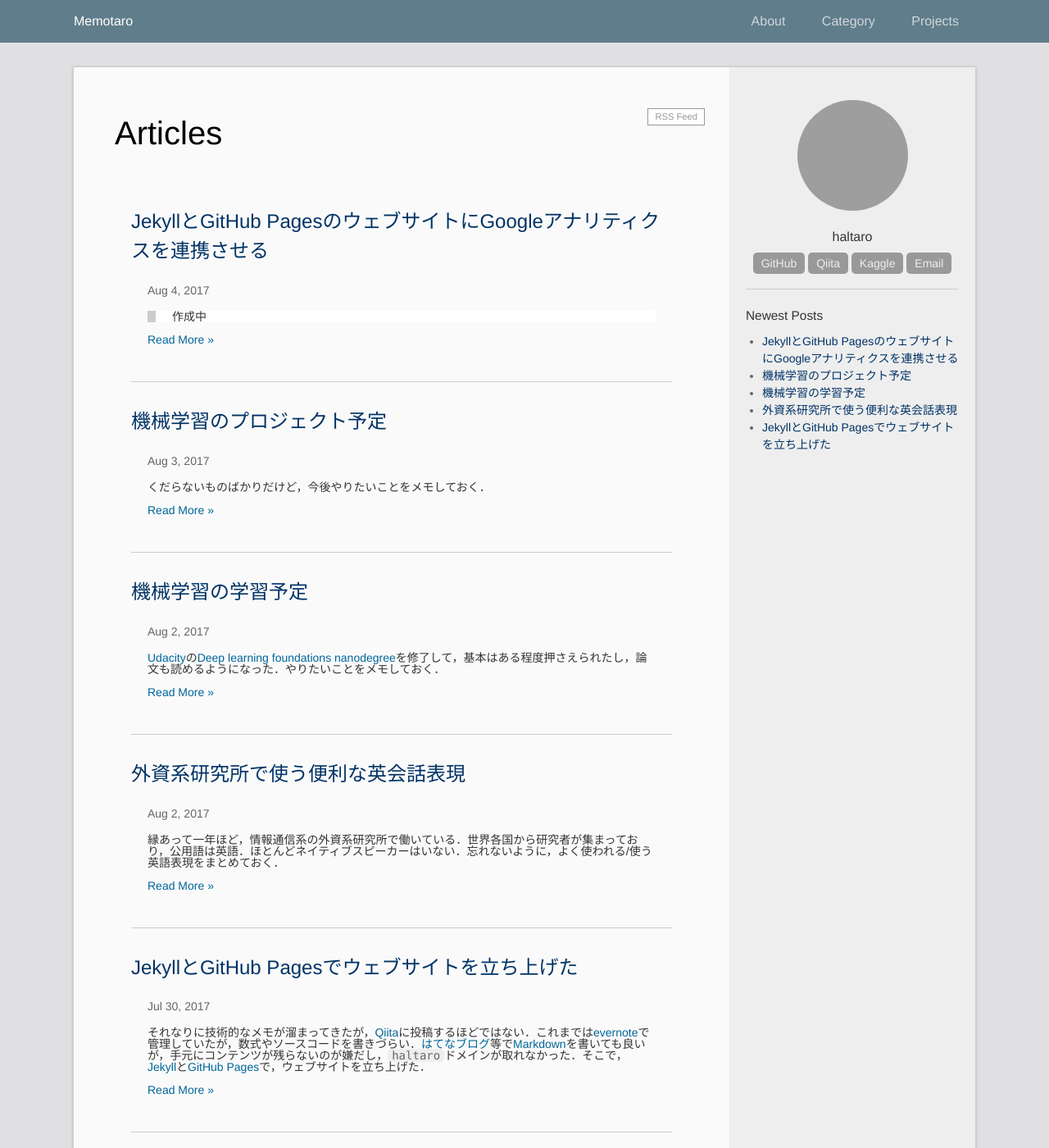
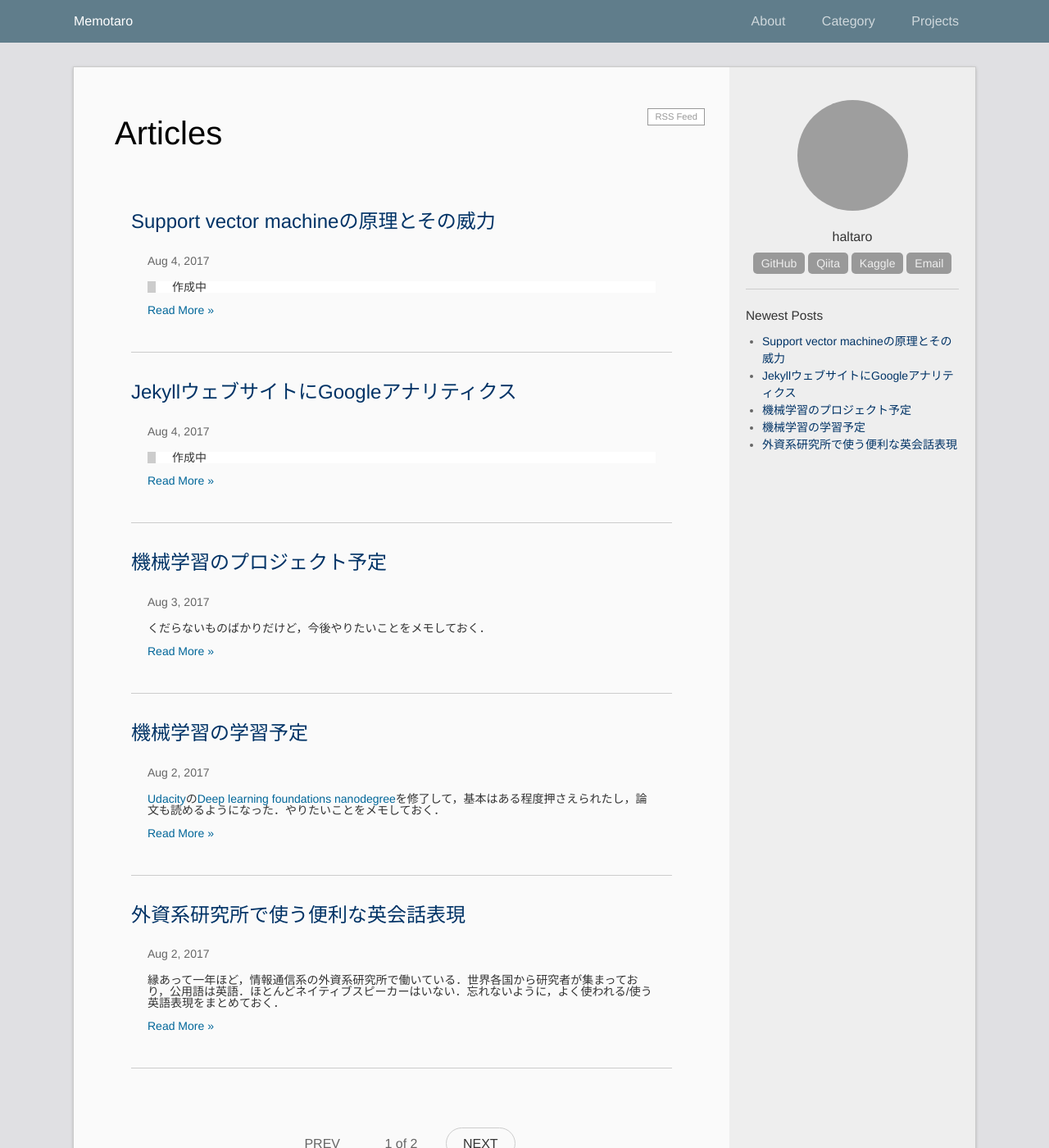
Before and after one commit to madoreenu/haltaro.github.io, a Jekyll site: the page built from index.html, in a window 1280 px wide and 1400 px high. Shown: the whole window at 82% size. Built offline with Jekyll 4.4.1, drawn with Linux system fonts in a browser that asks for light colours; the list of posts is cut into pages by our own code; grey boxes are pictures that could not be loaded.

Commit message:
Add a new post

```diff
--- a/_posts/2017-08-04-set-google-analytics.md
+++ b/_posts/2017-08-04-set-google-analytics.md
@@ -1,6 +1,6 @@
 ---
 layout: post
-title: JekyllとGitHub PagesのウェブサイトにGoogleアナリティクスを連携させる
+title: JekyllウェブサイトにGoogleアナリティクス
 updated: 2017-08-04 22:00
 categories:
  - blog
@@ -9,7 +9,7 @@ categories:
 
 > 作成中
 
-[JekyllとGitHub Pagesでウェブサイトを立ち上げた](https://haltaro.github.io/archivers/first-post)の応用編として，[Googleアナリティクス]()を連携させた．アクセス解析できるようになった．
+[JekyllとGitHub Pagesでウェブサイトを立ち上げた](https://haltaro.github.io/archivers/first-post)の応用編として，[Googleアナリティクス](https://analytics.google.com/analytics/web/provision/?authuser=0#provision/SignUp/)を導入した．
 
 # 参考
 
--- /dev/null
+++ b/_posts/2017-08-04-support-vector-machine.md
@@ -0,0 +1,22 @@
+---
+layout: post
+title: Support vector machineの原理とその威力
+updated: 2017-08-04 22:00
+categories:
+ - machine learning
+ - draft
+---
+
+> 作成中
+
+[]()でsupport vector machine（SVM）について復習したのでメモ．
+
+# 原理
+
+## サポートベクター
+
+## カーネルトリック
+
+# 実装
+
+# 実験
```
